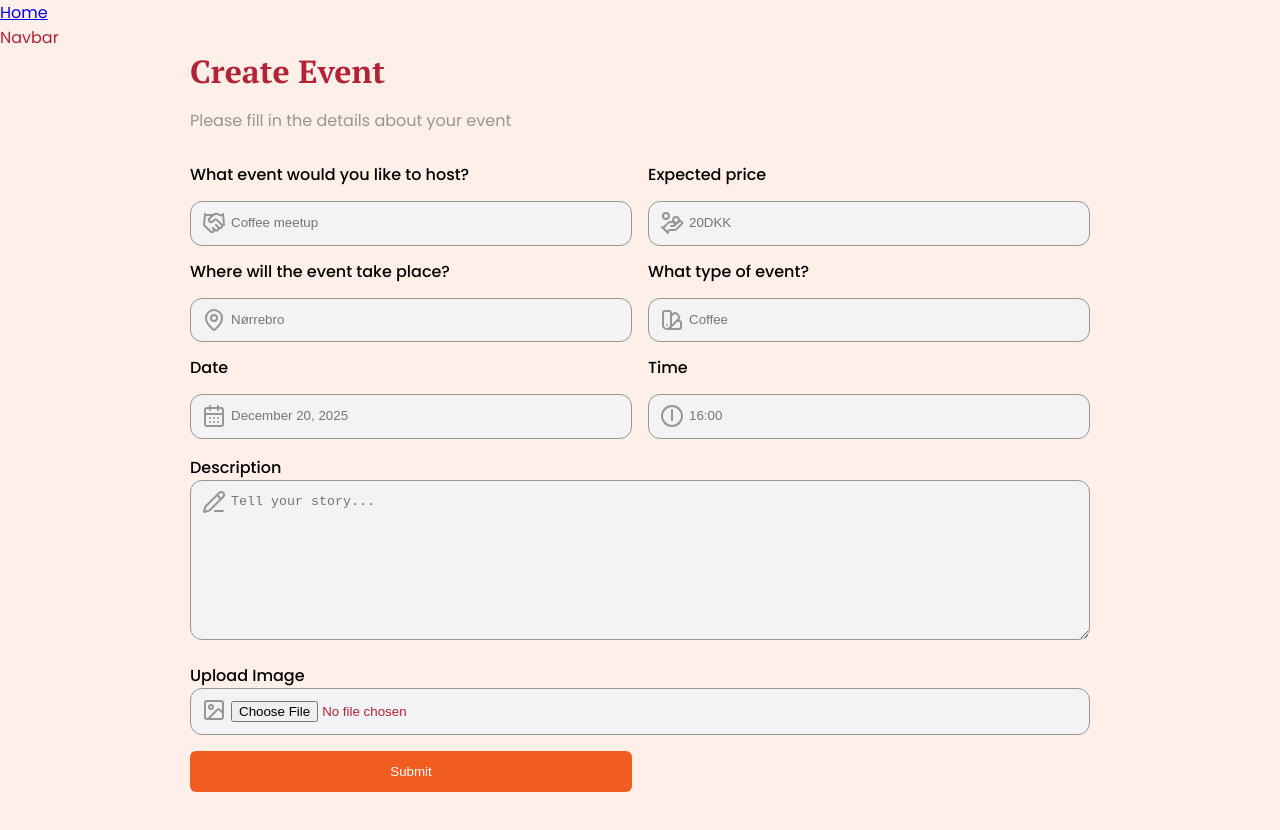
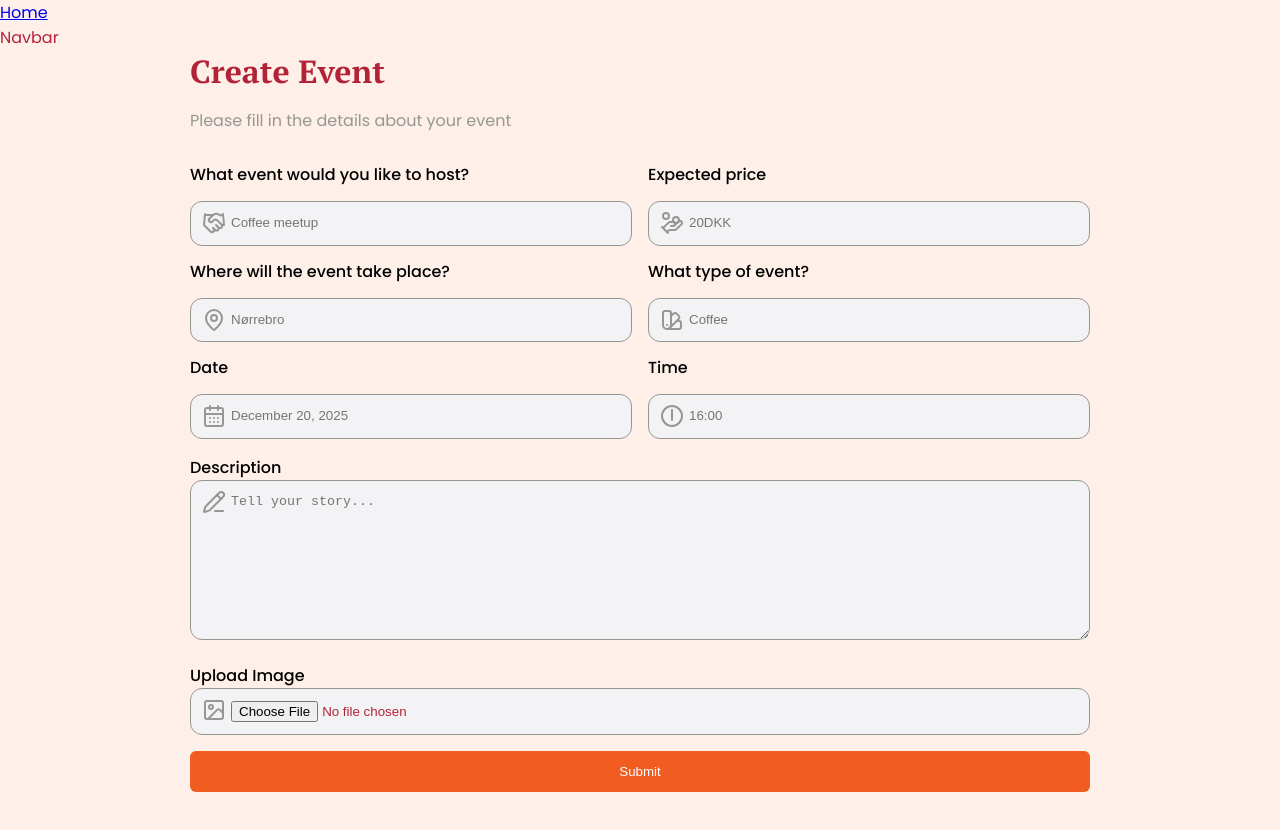
Before and after one commit to Austin-Imbastari/group4, a React (Vite) app: page / in a window 1280 px wide. Shown: the top 830 px of the page. Built offline with nearby package versions, Linux system fonts and the light colour scheme.

Commit message:
Fix button placement in CreatePost component

```diff
--- a/src/CreatePost/CreatePost.jsx
+++ b/src/CreatePost/CreatePost.jsx
@@ -160,11 +160,10 @@ const CreatePost = () => {
             />
           </InputContainer>
         </ImageField>
-
-        <Button onClick={handleOnSubmit} type="submit">
-          Submit
-        </Button>
       </FormGrid>
+      <Button onClick={handleOnSubmit} type="submit">
+        Submit
+      </Button>
     </Wrapper>
   );
 };
```
